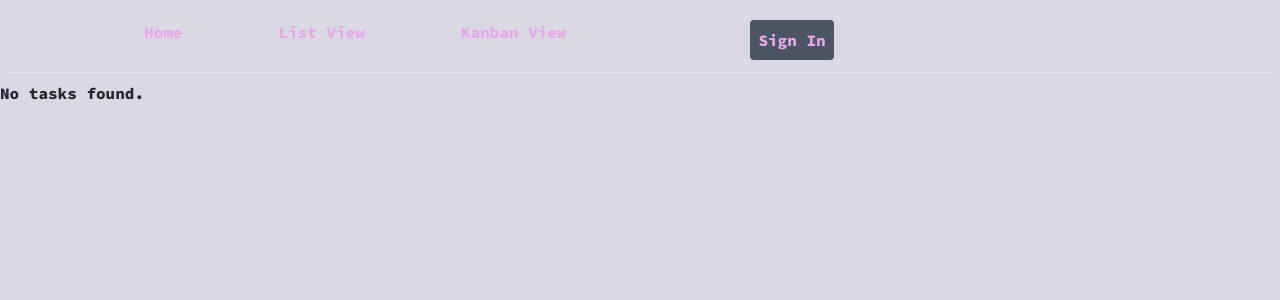
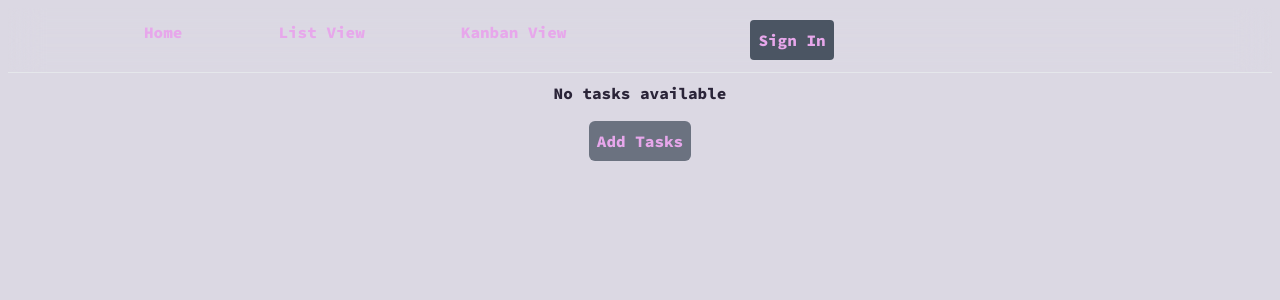
Before and after one commit to Mohini17o3/Kanban_Task_Management, a Next.js app in the folder Frontend/task_management_kanban/: page /DiffPages/KanbanView in a window 1280 px wide. Shown: the top 300 px of the page. Built offline with nearby package versions, Linux system fonts and the light colour scheme.

Commit message:
added the add task button in kanban too

```diff
--- a/Frontend/task_management_kanban/src/app/DiffPages/KanbanView/page.jsx
+++ b/Frontend/task_management_kanban/src/app/DiffPages/KanbanView/page.jsx
@@ -297,8 +297,24 @@ const [isTouchDevice, setIsTouchDevice] = useState(false);
           </Table>
         </>
       ) : (
-        <p>No tasks found.</p>
-      )}
+        <div  className="flex flex-col items-center gap-4 justify-center">
+        <p>No tasks available</p>
+        <Drawer>
+          <DrawerTrigger className="bg-gray-500 text-customPink p-2 rounded-md">
+             Add Tasks
+          </DrawerTrigger>
+          <DrawerContent>
+          <DialogTitle>
+            Task Creation form
+          </DialogTitle>
+            <div className="mx-auto w-full max-w-sm">
+          <Landing />
+            </div>
+          </DrawerContent>
+        </Drawer>
+
+
+        </div>         )}
     </DndProvider>
   );
 }
```
